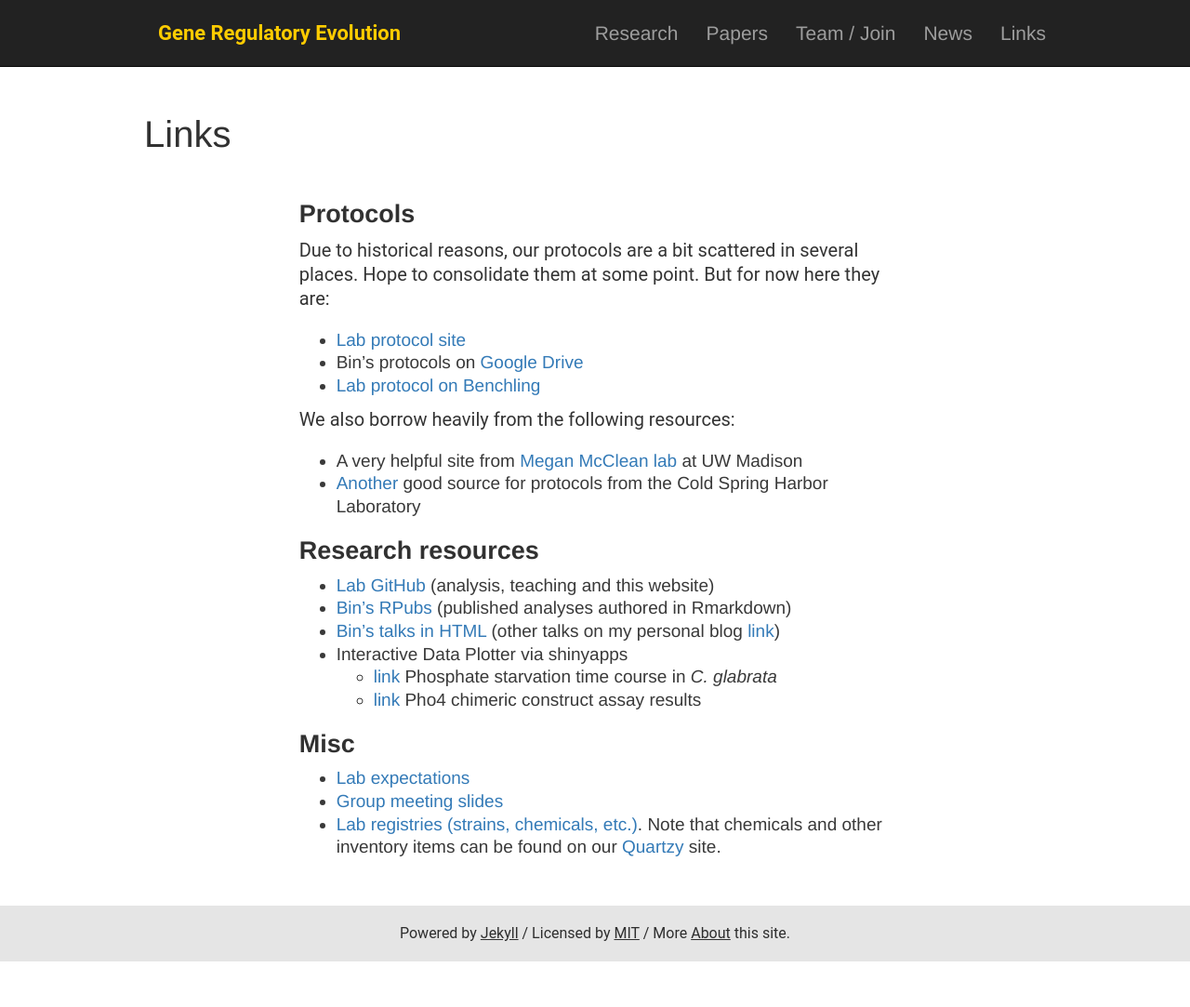
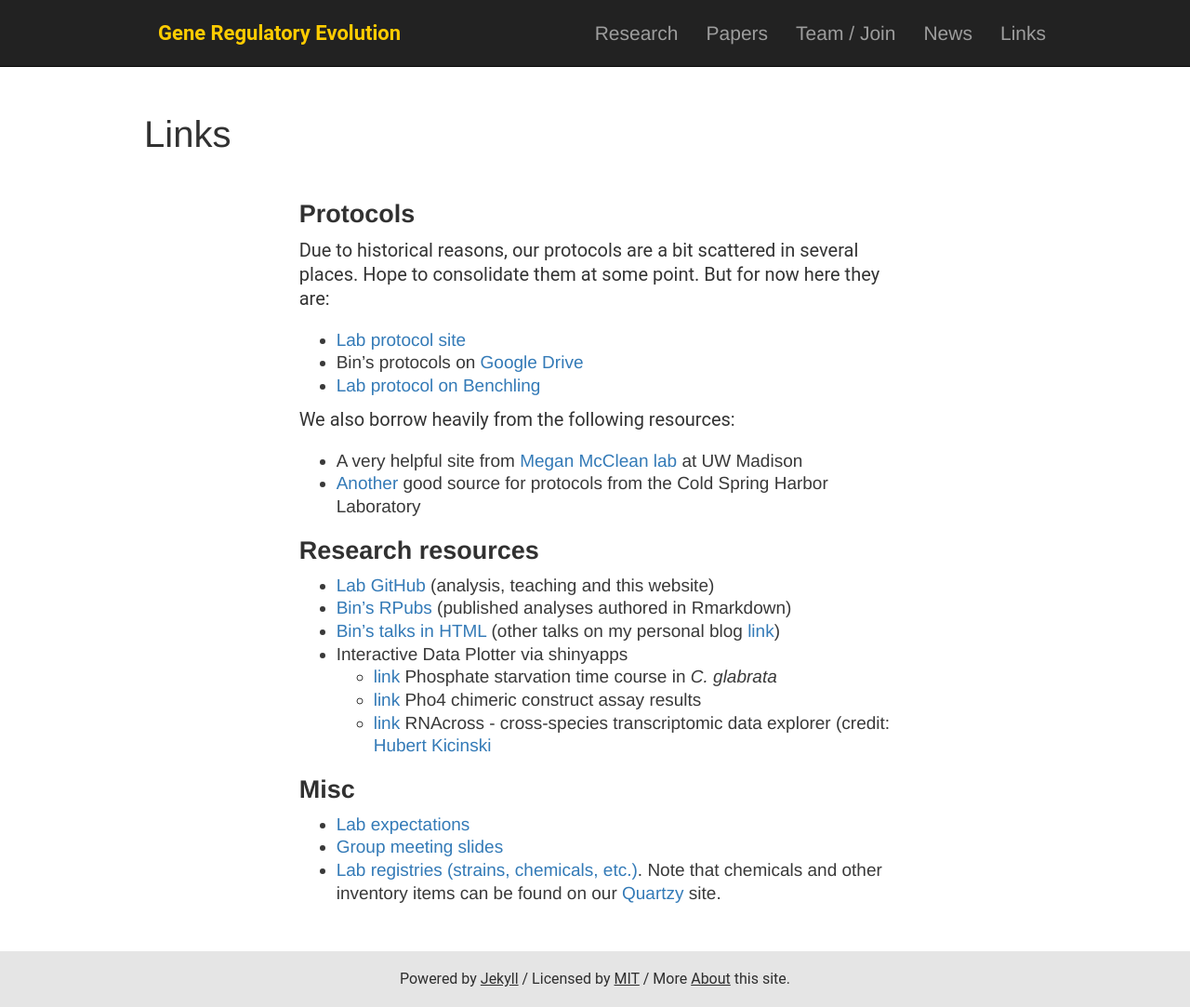
Before and after one commit to binhe-lab/binhe-lab-pub, a Jekyll site: the page built from misc/_posts/2018-09-23-links.md, in a window 1280 px wide. Shown: the whole page at 93% size. Built offline with Jekyll 4.4.1, drawn with Linux system fonts in a browser that asks for light colours; nearby versions of some CDN libraries; a style sheet for code colours, icons or effects is not loaded; before the commit the page ends 1034 px from its top, so only the background shows below that.

Commit message:
update shinyapps link

```diff
--- a/misc/_posts/2018-09-23-links.md
+++ b/misc/_posts/2018-09-23-links.md
@@ -20,7 +20,8 @@
 - [Bin's talks in HTML](https://talks.binhe-lab.org/) (other talks on my personal blog [link](https://binhe.org/talks))
 - Interactive Data Plotter via shinyapps
     - [link](https://binhe-lab.shinyapps.io/gene-plot-Pi-starvation-time-course/) Phosphate starvation time course in _C. glabrata_
-    - [link](https://binhe-lab.shinyapps.io/Pho4-chimera-data-plotter-v3/) Pho4 chimeric construct assay results
+    - [link](https://binhe-lab.shinyapps.io/20240103-chimera-data-plotter-v4/) Pho4 chimeric construct assay results
+    - [link](https://hkicinski.shinyapps.io/gene-plot-Pi-4sps/) RNAcross - cross-species transcriptomic data explorer (credit: [Hubert Kicinski](https://www.binhe-lab.org/members/hubert-kicinski/)
 
 ## Misc
 - [Lab expectations](/misc/expect)
```
